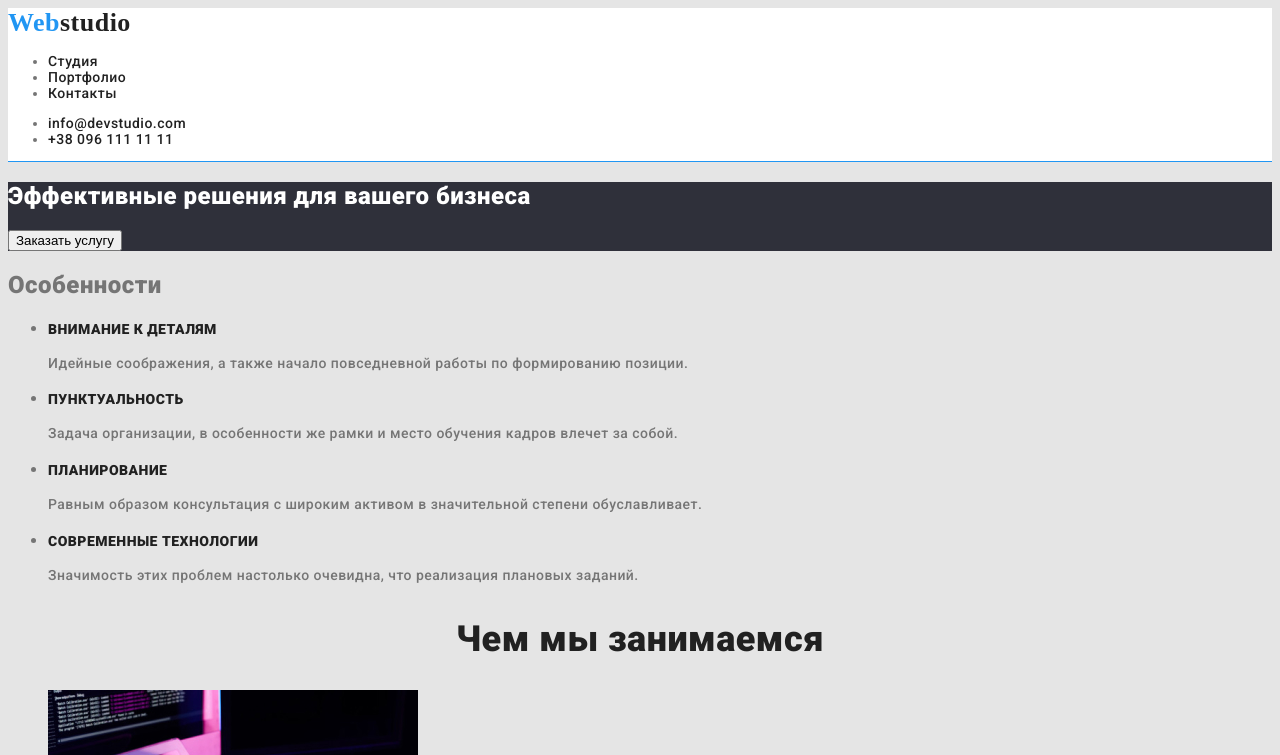
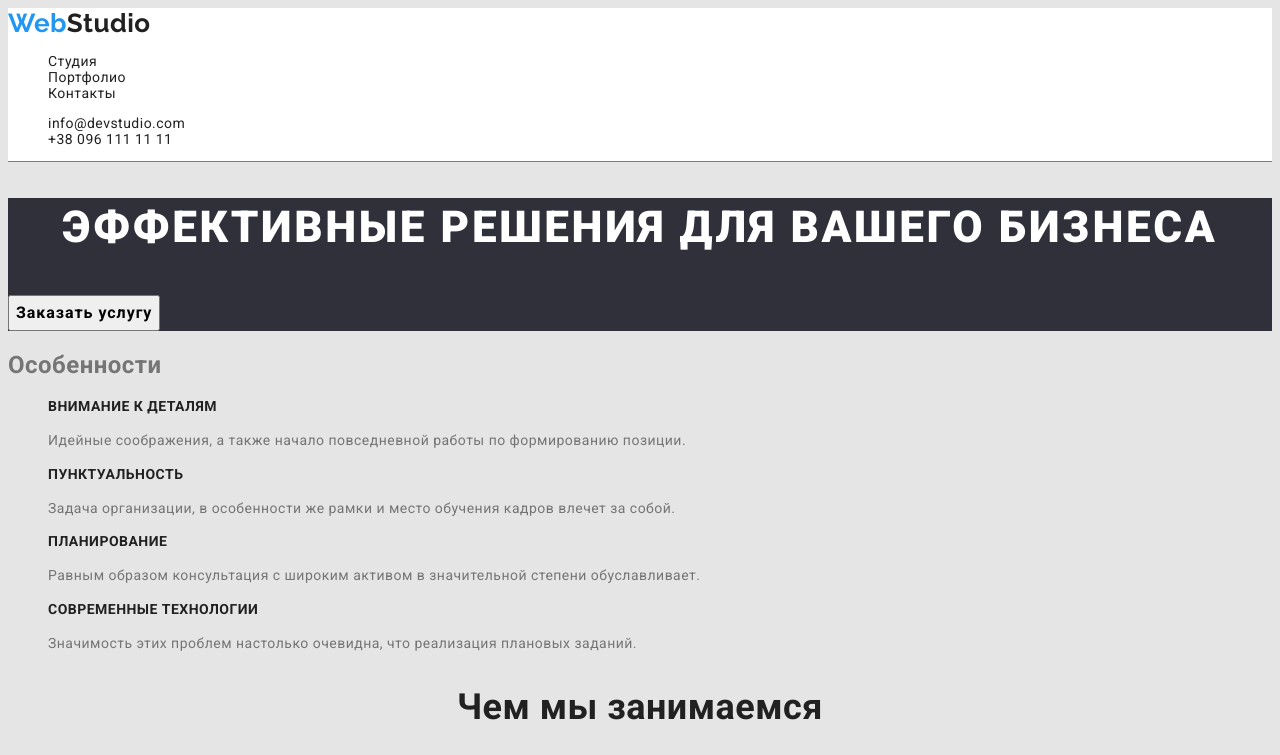
Before and after one commit to evil-foggy/goit-markup-hw-02, a plain HTML site: page index.html in a window 1280 px wide. Shown: the top 755 px of the page. Drawn offline with Linux system fonts and the light colour scheme.

Commit message:
исправление дз2
1. подключил правильные шрифты
2. исправил шрифт в лого
3. добавил стиль кнопкам
4 убрал курсив в адресе

```diff
--- a/css/styles.css
+++ b/css/styles.css
@@ -106,8 +106,24 @@ a {
     color: var(--accent-color);
 }
 
+.hero-title{
+    font-weight: 900;
+    font-size: 44px;
+    line-height: 1.36;
+    text-align: center;
+    letter-spacing: 0.06em;
+    text-transform: uppercase;
+}
 .button {
     cursor: pointer;
+    font-family: Roboto, sans-serif;
+    font-weight: 700;
+    font-size: 16px;
+    line-height: 1.88;
+    display: flex;
+    align-items: center;
+    text-align: center;
+    letter-spacing: 0.06em;
 }
 
 .button:hover{
@@ -130,3 +146,7 @@ a {
     font-size: 16px;
     line-height: 1.88;
 }
+
+address{
+    font-style: normal;
+}
--- a/index.html
+++ b/index.html
@@ -6,22 +6,22 @@
     <meta name="viewport" content="width=device-width, initial-scale=1.0">
     <title>My WebDesighn</title>
     <link rel="preconnect" href="https://fonts.gstatic.com">
-    <link href="https://fonts.googleapis.com/css2?family=Open+Sans&family=Roboto:wght@300;500;900&display=swap" rel="stylesheet">
-    <link rel="stylesheet" href="./css/styles.css"/>
+    <link rel="preconnect" href="https://fonts.gstatic.com">
+    <link href="https://fonts.googleapis.com/css2?family=Raleway:wght@700&family=Roboto:wght@400;500;700;900&display=swap" rel="stylesheet">    <link rel="stylesheet" href="./css/styles.css"/>
 </head>
 <body>
 <!-- Шапка сайта -->
     <header class="page-header">
-        <nav class="header-list list"> <a href="./index.html" class="logo"><span class="web-logo">Web</span>studio</a>
+        <nav class="list"> <a href="./index.html" class="logo"><span class="web-logo">Web</span>Studio</a>
     <ul>
-        <li><a href="./index.html">Студия</a></li>
-        <li><a href="./portfolio.html">Портфолио</a></li>
-        <li><a href="">Контакты</a></li>
+        <li class="list"><a href="./index.html">Студия</a></li>
+        <li class="list"><a href="./portfolio.html">Портфолио</a></li>
+        <li class="list"><a href="">Контакты</a></li>
     </ul>
         </nav>
     <ul class="contacts">
-        <li><a href="mailto:info@devstudio.com ">info@devstudio.com</a></li>
-        <li><a href="tel:+380961111111">+38 096 111 11 11</a></li>
+        <li class="list"><a href="mailto:info@devstudio.com ">info@devstudio.com</a></li>
+        <li class="list"><a href="tel:+380961111111">+38 096 111 11 11</a></li>
     </ul>
     </header>
 <main>
@@ -34,19 +34,19 @@
   <section>
     <h2>Особенности</h2>
       <ul>
-          <li>
+          <li class="list">
             <h3  class="sub-title">Внимание к деталям   </h3>
             <p class="text">Идейные соображения, а также начало повседневной работы по формированию позиции.</p>
           </li>
-          <li>
+          <li class="list">
             <h3 class="sub-title">Пунктуальность  </h3>
             <p class="text">Задача организации, в особенности же рамки и место обучения кадров влечет за собой.</p>
           </li>
-          <li>
+          <li class="list">
             <h3 class="sub-title">Планирование  </h3>
             <p class="text">Равным образом консультация с широким активом в значительной степени обуславливает.</p>
           </li>
-          <li>
+          <li class="list">
             <h3 class="sub-title">Современные технологии  </h3>
             <p class="text">Значимость этих проблем настолько очевидна, что реализация плановых заданий.</p>
           </li>
@@ -56,13 +56,13 @@
 <section>
     <h2 class="section-title">Чем мы занимаемся</h2>
     <ul>
-        <li>
+        <li class="list">
           <img src="./images/img.jpg" alt="компьютери руки программиста" width="370" height="294">
         </li>
-        <li>
+        <li class="list">
           <img src="./images/img1.jpg" alt="разработка для телефонов" width="370" height="294">
         </li>
-        <li>
+        <li class="list">
           <img src="./images/img2.jpg" alt="дизайн на планшете" width="370" height="294">
         </li>
     </ul>
@@ -70,22 +70,22 @@
 <section>
     <h2 class="section-title">Наша команда</h2>
     <ul>
-        <li>
+        <li class="list">
           <img src="./images/port1.jpg" alt="ProductDesigner" width="270" height="260">
           <h3 class="name-title">Игорь Демьяненко</h3>
           <p class="post-item">Product Designer</p>
         </li>
-        <li>
+        <li class="list">
           <img src="./images/port2.jpg" alt="FrontendDeveloper"  width="270" height="260">
           <h3 class="name-title">Ольга Репина</h3>
           <p class="post-item">Frontend Developer</p>
         </li>
-        <li>
+        <li class="list">
           <img src="./images/port3.jpg" alt="Marketing"  width="270" height="260">
           <h3 class="name-title">Николай Тарасов</h3>
           <p class="post-item">Marketing</p>
         </li>
-        <li>
+        <li class="list">
           <img src="./images/port4.jpg" alt="UIDesigner" width="270" height="260">
           <h3 class="name-title">Михаил Ермаков</h3>
           <p class="post-item">UI Designer</p>
@@ -95,11 +95,11 @@
 </main>
 <!-- Футер-->
 <footer class="footer">
-    <a href="./index.html" class="logo" ><span class="web-logo">Web</span>studio</a>
+    <a href="./index.html" class="logo" ><span class="web-logo">Web</span>Studio</a>
     <address> г. Киев, пр-т Леси Украинки, 26</address>
     <ul>
-        <li><a href="mailto:info@devstudio.com">info@devstudio.com</a></li>
-        <li><a href="tel:+380961111111 ">+38 096 111 11 11</a></li>
+        <li class="list"><a href="mailto:info@devstudio.com">info@devstudio.com</a></li>
+        <li class="list"><a href="tel:+380961111111 ">+38 096 111 11 11</a></li>
      </ul>
 </footer>
 </body>
```
Also changed, not shown: portfolio.html (+6 -7 lines).
